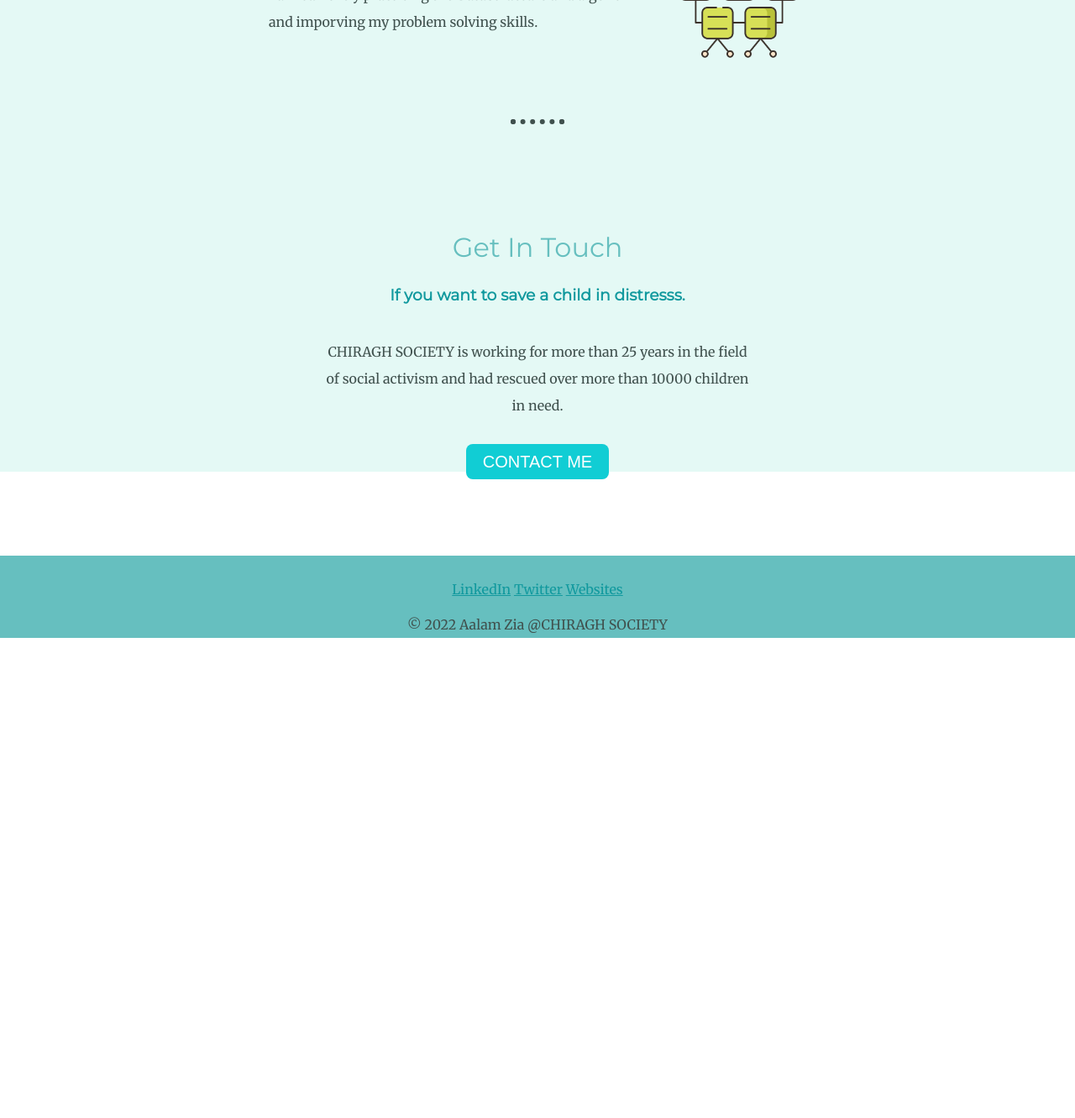
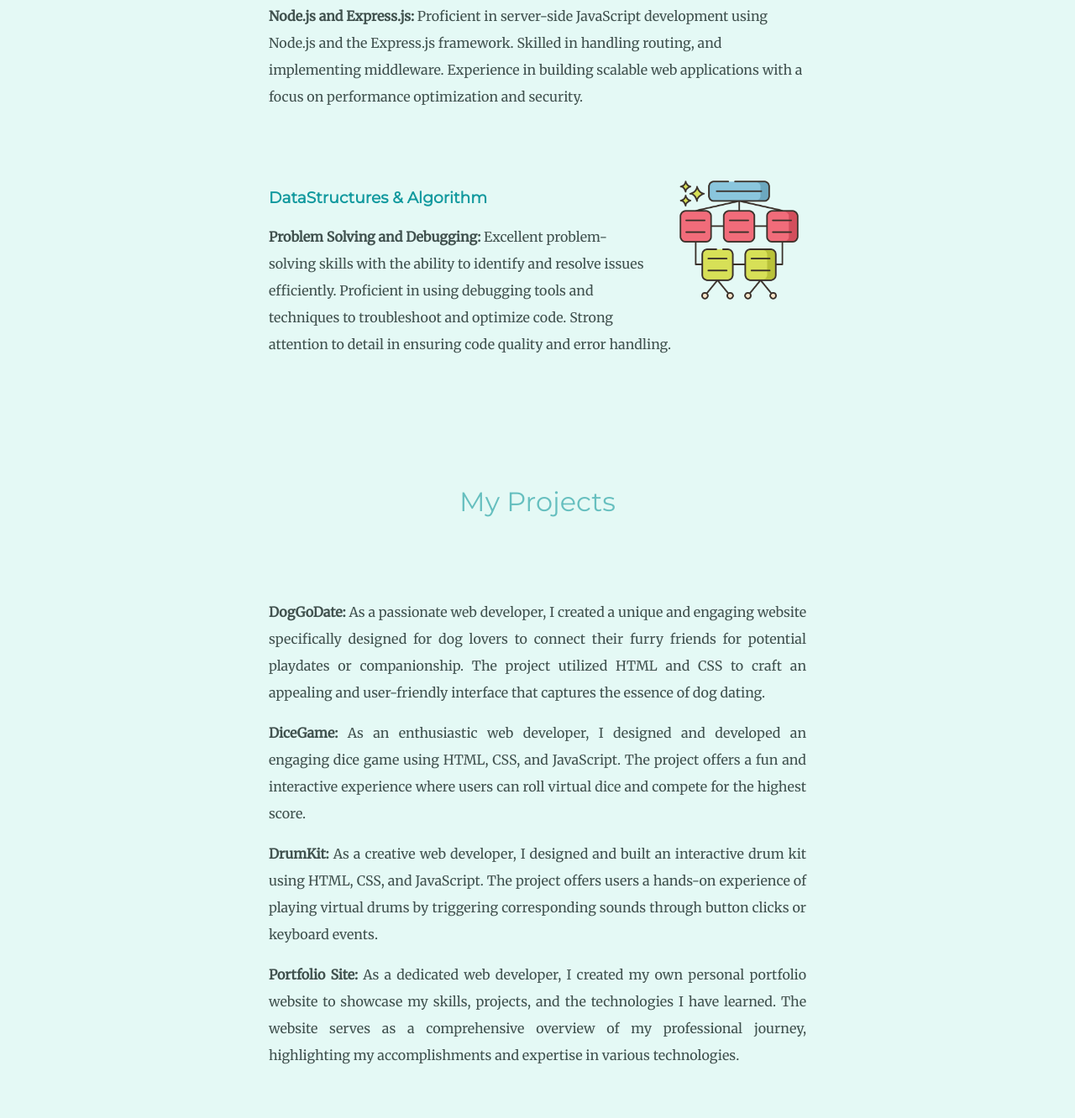
Before and after one commit to alamzia23/Portfolio, a plain HTML site: page index.html in a window 1280 px wide. Shown: the part 2073-3405 px from the top of the page at 84% size. Before the commit the page ends 2849 px from the top, so only its background shows below. Drawn offline with Linux system fonts and the light colour scheme.

Commit message:
newcommit

```diff
--- a/css/styles.css
+++ b/css/styles.css
@@ -67,6 +67,7 @@
 }
 .footer-link{
     color: #11999E;
+    margin: 3px;
 }
 .skill-row{
     width: 50%;
@@ -96,7 +97,7 @@
     margin-bottom: 0%;
 }
 .contact-about{
-    width: 40%;
+    width: 65%;
     margin: 40px auto 40px;
     text-align: center;
 }
@@ -126,3 +127,10 @@
     background-image: linear-gradient(to bottom, #30e3cb, #2bc4ad);
     text-decoration: none;
   }
+  .project1{
+    width: 50%;
+    text-align: justify;
+    margin:40px auto 40px;
+    padding: 40px;
+
+  }
--- a/index.html
+++ b/index.html
@@ -7,6 +7,8 @@
     <title>Aalam Zia</title>
     <link rel="stylesheet" href="css/styles.css">  <!--this is used to link the css file with the html file -->
     <link rel="icon" href="favicon (1).ico">  <!-- this is used for the icon on the top -->
+    <link rel="stylesheet" href="https://cdnjs.cloudflare.com/ajax/libs/font-awesome/5.15.3/css/all.min.css" integrity="sha512-..." crossorigin="anonymous" /><!--this is used for using the icons-->
+
     <link rel="preconnect" href="https://fonts.googleapis.com">
 <link rel="preconnect" href="https://fonts.gstatic.com" crossorigin>
 <link href="https://fonts.googleapis.com/css2?family=Merriweather&family=Montserrat&family=Sacramento&display=swap" rel="stylesheet">
@@ -24,7 +26,7 @@
         <div class="profile">
           <img class="profile-image" src="images/fotor_2023-3-7_14_34_9.png" alt="aalam zia">
           <h2>Hey!.</h2>
-          <p class="intro"> My name is Aalam Zia and I am Currently on the journey to be a Fullstack WebDeveloper.</p>
+          <p class="intro"> My name is Aalam Zia and I am  a WebDeveloper.</p>
         </div>
         <hr>
         <div class="skills">
@@ -32,29 +34,43 @@
           <div class="skill-row">
             <img class="image1" src="app-development.png" alt="webdevelopment">
             <h3>Design and webdevelopment</h3>
-            <p>I Started coding recently and currently learning the webdevelopment and want to go to web3.0 and ace in the field.</p>
+            <p><b>HTML and CSS:</b> Solid understanding of HTML5 and CSS3, including semantic markup and responsive web design principles. Skilled in creating visually appealing and accessible user interfaces. Experience with CSS frameworks like Bootstrap and Tailwind CSS.</p>
+            <p><b>JavaScript:</b> Strong command of JavaScript programming, both on the client-side and server-side. Proficient in leveraging JavaScript to enhance interactivity and create dynamic user experiences.</p>
+            <p><b>Node.js and Express.js:</b> Proficient in server-side JavaScript development using Node.js and the Express.js framework. Skilled in handling routing, and implementing middleware. Experience in building scalable web applications with a focus on performance optimization and security.</p>
           </div>
           <div class="skill-row">
             <img class="image2" src="algorithm.png" alt="DSA-image">
             <h3>DataStructures & Algorithm</h3>
-            <p class="D">I am currently practicing the DataStructure and algorithm and imporving my problem solving skills.</p>
+            <p class="D"><b>Problem Solving and Debugging:</b> Excellent problem-solving skills with the ability to identify and resolve issues efficiently. Proficient in using debugging tools and techniques to troubleshoot and optimize code. Strong attention to detail in ensuring code quality and error handling.</p>
+          </div>
+          <div class="my-projects">
+            <h2>My Projects</h2>
+            <div class="project1">
+             <p><b>DogGoDate: </b>As a passionate web developer, I created a unique and engaging website specifically designed for dog lovers to connect their furry friends for potential playdates or companionship. The project utilized HTML and CSS to craft an appealing and user-friendly interface that captures the essence of dog dating.</p>
+            <p><b>DiceGame: </b>As an enthusiastic web developer, I designed and developed an engaging dice game using HTML, CSS, and JavaScript. The project offers a fun and interactive experience where users can roll virtual dice and compete for the highest score.</p>
+            <p><b>DrumKit: </b>As a creative web developer, I designed and built an interactive drum kit using HTML, CSS, and JavaScript. The project offers users a hands-on experience of playing virtual drums by triggering corresponding sounds through button clicks or keyboard events.</p>
+            <p><b>Portfolio Site: </b>As a dedicated web developer, I created my own personal portfolio website to showcase my skills, projects, and the technologies I have learned. The website serves as a comprehensive overview of my professional journey, highlighting my accomplishments and expertise in various technologies.</p>
+          </div>
           </div>
         </div>
         <hr>
         <div class="contact-me">
           <h2>Get In Touch</h2>
-          <h3>If you want to save a child in distresss.</h3>
-          <p  class="contact-about">CHIRAGH SOCIETY is working for more than 25 years in the field of social activism and had rescued over more than 10000 children in need.</p>
+          <h3>Let's Make Your Ideas a Reality</h3>
+          <p  class="contact-about">I'm eager to connect with fellow web development enthusiasts and companies in the industry. Though I have basic project experience, I'm passionate about learning and growing in this field. I value collaboration, creativity, and open communication, and I'm excited to contribute to a positive company culture. Let's chat about potential collaborations or any questions you may have. I look forward to hearing from you and exploring how we can work together to create meaningful web experiences.
+
+            Thank you for visiting my portfolio. Let's connect soon!</p>
           <a class="btn" href="mailto:alamziya.fzd@gmail.com">CONTACT ME</a>
         </div>
       </div>
 
 
       <div class="bottom-container">
-        <a  class="footer-link" href="https://www.linkedin.com/in/alam-ziya-96435117a/">LinkedIn</a>
-        <a  class="footer-link" href="https://twitter.com/Alamzia7">Twitter</a>
-        <a  class="footer-link" href="https://www.appbrewery.co/">Websites</a>
-        <p>© 2022 Aalam Zia @CHIRAGH SOCIETY</p>
+        <a  class="footer-link" href="https://www.linkedin.com/in/alam-ziya-96435117a/"><i class="fab fa-linkedin fa-lg"></i></a>
+        <a  class="footer-link" href="https://twitter.com/Alamzia7"><i class="fab fa-twitter fa-lg"></i>
+        </a>
+        <a  class="footer-link" href="https://github.com/alamzia23"><i class="fab fa-github fa-lg"></i></a>
+        <p>© 2022 Aalam Zia </p>
       </div>
 
 
```
